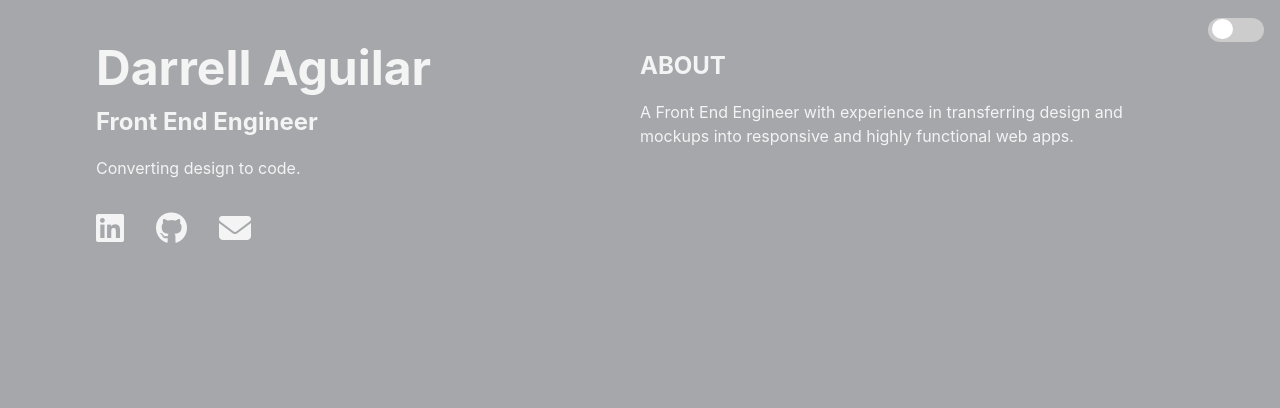
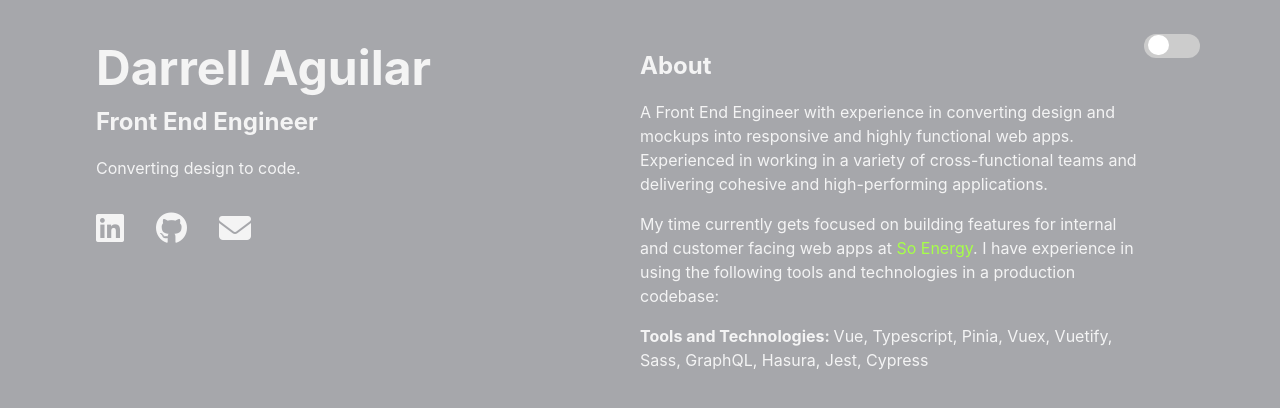
Before and after one commit to darrell-aguilar/portfolio, a Vue app: page / in a window 1280 px wide. Shown: the top 408 px of the page. Built offline with nearby package versions, Linux system fonts and the light colour scheme.

Commit message:
update about page and create json files for data

```diff
--- a/src/App.vue
+++ b/src/App.vue
@@ -27,8 +27,13 @@ export default defineComponent({
 .app {
   &_toggle {
     position: absolute;
+
     right: 1rem;
     top: 1rem;
+    @include md {
+      right: 5rem;
+      top: 2rem;
+    }
   }
   &_container {
     padding: 2rem 1rem;
--- a/src/components/About.vue
+++ b/src/components/About.vue
@@ -1,10 +1,26 @@
 <template>
   <div class="about">
-    <h2 class="about_header">ABOUT</h2>
+    <h2 class="about_header">About</h2>
     <p class="about_paragraph">
-      A Front End Engineer with experience in transferring design and mockups
-      into responsive and highly functional web apps.
+      A Front End Engineer with experience in converting design and mockups into
+      responsive and highly functional web apps. Experienced in working in a
+      variety of cross-functional teams and delivering cohesive and
+      high-performing applications.
     </p>
+    <p class="about_paragraph">
+      My time currently gets focused on building features for internal and
+      customer facing web apps at
+      <span><a class="about_link" href="https://so.energy">So Energy</a></span
+      >. I have experience in using the following tools and technologies in a
+      production codebase:
+    </p>
+    <div class="about_tech">
+      <p>
+        <span class="about_list">Tools and Technologies: </span>Vue, Typescript,
+        Pinia, Vuex, Vuetify, Sass, GraphQL, Hasura, Jest, Cypress
+      </p>
+      <p></p>
+    </div>
   </div>
 </template>
 
@@ -18,8 +34,28 @@ export default defineComponent({
 
 <style scoped lang="scss">
 .about {
-  padding-top: 1rem;
+  animation: fade-in 1s ease-in-out;
+  @keyframes fade-in {
+    0% {
+      opacity: 0;
+    }
+    50% {
+      opacity: 0;
+    }
+    100% {
+      opacity: 1;
+    }
+  }
 
+  @include sm {
+    padding-top: 6rem;
+  }
+
+  @include lg {
+    padding-top: 1rem;
+  }
+
+  padding-top: 5rem;
   &_header {
     font-size: 1.5rem;
   }
@@ -28,5 +64,18 @@ export default defineComponent({
     max-width: 500px;
     padding-top: 1rem;
   }
+
+  &_link {
+    color: $lime-green;
+  }
+
+  &_tech {
+    max-width: 500px;
+    padding-top: 1rem;
+  }
+
+  &_list {
+    font-weight: bold;
+  }
 }
 </style>
--- a/src/components/Intro.vue
+++ b/src/components/Intro.vue
@@ -1,10 +1,12 @@
 <template>
   <header class="intro">
-    <h1 class="intro_title">
-      <a href="/">Darrell Aguilar</a>
-    </h1>
-    <h2 class="intro_subtitle">Front End Engineer</h2>
-    <p class="intro_text">Converting design to code.</p>
+    <div class="intro_content">
+      <h1 class="intro_title">
+        <a href="/">Darrell Aguilar</a>
+      </h1>
+      <h2 class="intro_subtitle">Front End Engineer</h2>
+      <p class="intro_text">Converting design to code.</p>
+    </div>
     <div class="intro_links">
       <a href="https://linkedin.com/in/darrell-aguilar">
         <i class="intro_icon fa-brands fa-linkedin"></i>
@@ -29,6 +31,21 @@ export default defineComponent({
 
 <style scoped lang="scss">
 .intro {
+  position: relative;
+
+  &_content {
+    animation: fade-in 0.5s ease-in-out;
+
+    @keyframes fade-in {
+      0% {
+        opacity: 0;
+      }
+      100% {
+        opacity: 1;
+      }
+    }
+  }
+
   &_title {
     @include sm {
       font-size: 3rem;
@@ -49,10 +66,29 @@ export default defineComponent({
     display: flex;
     gap: 1rem;
     padding: 1rem 0;
+    position: absolute;
+    animation: slide-in 0.5s ease-in-out;
+
+    @keyframes slide-in {
+      from {
+        left: -50rem;
+      }
+      to {
+        left: 0;
+      }
+    }
 
     @include sm {
       gap: 2rem;
       padding: 2rem 0;
+    }
+
+    > * {
+      transition: all 0.2s ease-in-out;
+
+      &:hover {
+        transform: scale(1.2);
+      }
     }
   }
 
--- a/src/styles/variables.scss
+++ b/src/styles/variables.scss
@@ -26,3 +26,7 @@ $x-large: "1280px";
     @content;
   }
 }
+
+// colours
+
+$lime-green: #a7ff49;
```
Also changed, not shown: src/assets/experience.json (added, +25 -0 lines), src/assets/projects.json (added, +28 -0 lines), src/components/Card.vue (added, +11 -0 lines), src/components/Experience.vue (added, +13 -0 lines).
